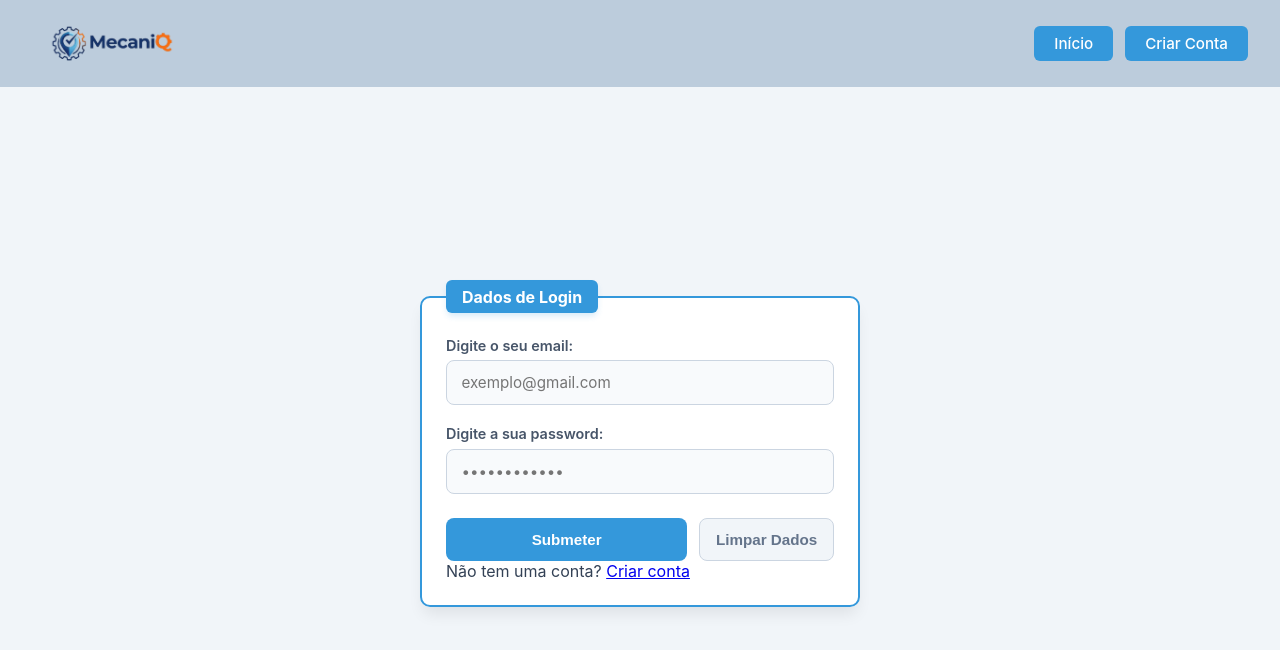
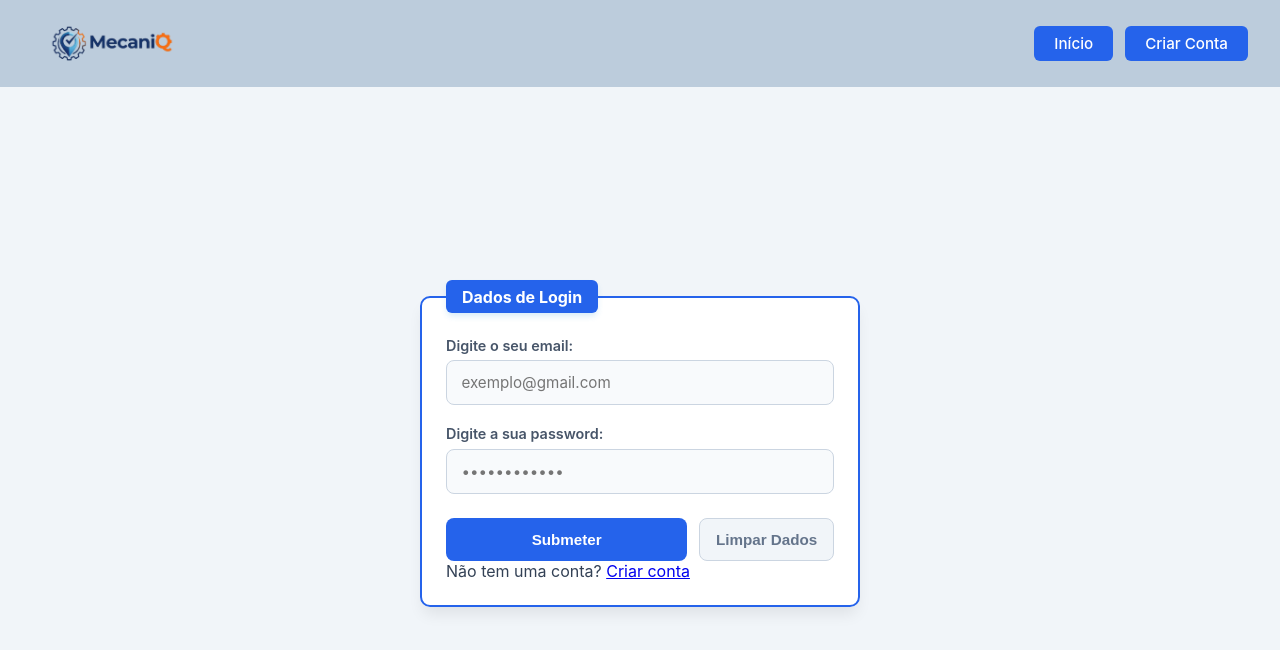
Before and after one commit to diogogonzaga/MecaniQ, a PHP site: page /account/login/index.html in a window 1280 px wide. Shown: the top 650 px of the page. Run offline with PHP 8.4, Linux system fonts and the light colour scheme.

Commit message:
troca de cores

```diff
--- a/account/login/style.css
+++ b/account/login/style.css
@@ -45,7 +45,7 @@ body {
 
 .btn {
   color: #ffffff;
-  background-color: #3498db;
+  background-color: #2563eb;
   text-decoration: none;
   padding: 0.5rem 1.25rem;
   border-radius: 6px;
@@ -56,7 +56,7 @@ body {
 }
 
 .btn:hover {
-  background-color: #2980b9;
+  background-color: #2563eb;
 }
 
 .login-container {
@@ -74,7 +74,7 @@ body {
 
 
 fieldset {
-  border: 2px solid #3498db;
+  border: 2px solid #2563eb;
   border-radius: 10px;
   padding: 1.5rem;
   background-color: #ffffff;
@@ -85,7 +85,7 @@ legend {
   font-weight: 700;
   font-size: 1rem;
   color: #ffffff;
-  background-color: #3498db;
+  background-color: #2563eb;
   padding: 0.4rem 1rem;
   border-radius: 6px;
   box-shadow: 0 4px 6px -1px rgba(52, 152, 219, 0.2);
@@ -118,7 +118,7 @@ input {
 }
 
 input:focus {
-  border-color: #3498db;
+  border-color: #2563eb;
   background-color: #ffffff;
   box-shadow: 0 0 0 3px rgba(52, 152, 219, 0.15);
 }
@@ -133,7 +133,7 @@ input:focus {
 .btn-submit {
   flex: 2;
   padding: 0.75rem;
-  background-color: #3498db;
+  background-color: #2563eb;
   color: white;
   border: none;
   border-radius: 8px;
@@ -144,7 +144,7 @@ input:focus {
 }
 
 .btn-submit:hover {
-  background-color: #2980b9;
+  background-color: #2563eb;
 }
 
 .btn-reset {
```
Also changed, not shown: account/create/style.css (+6 -6 lines).
